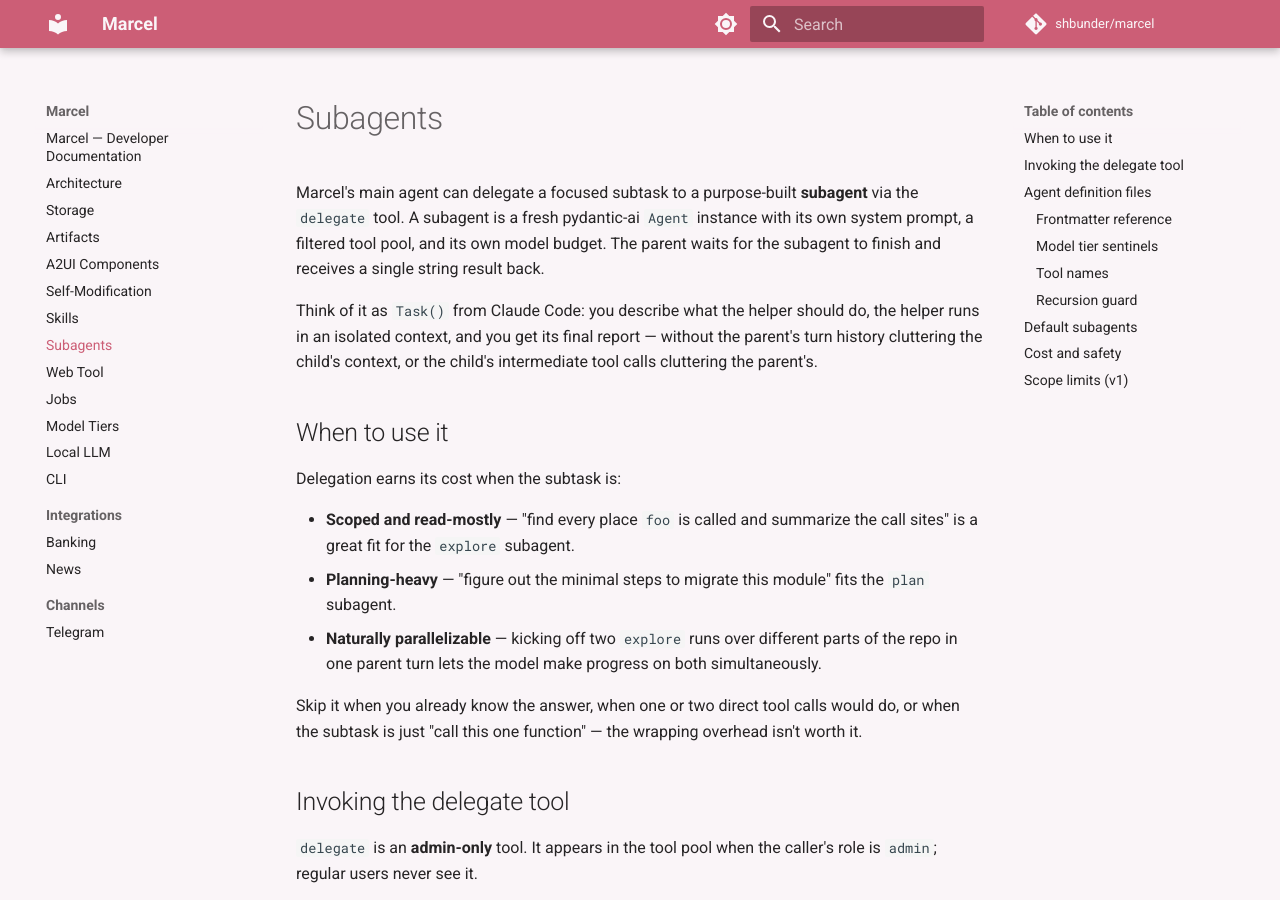
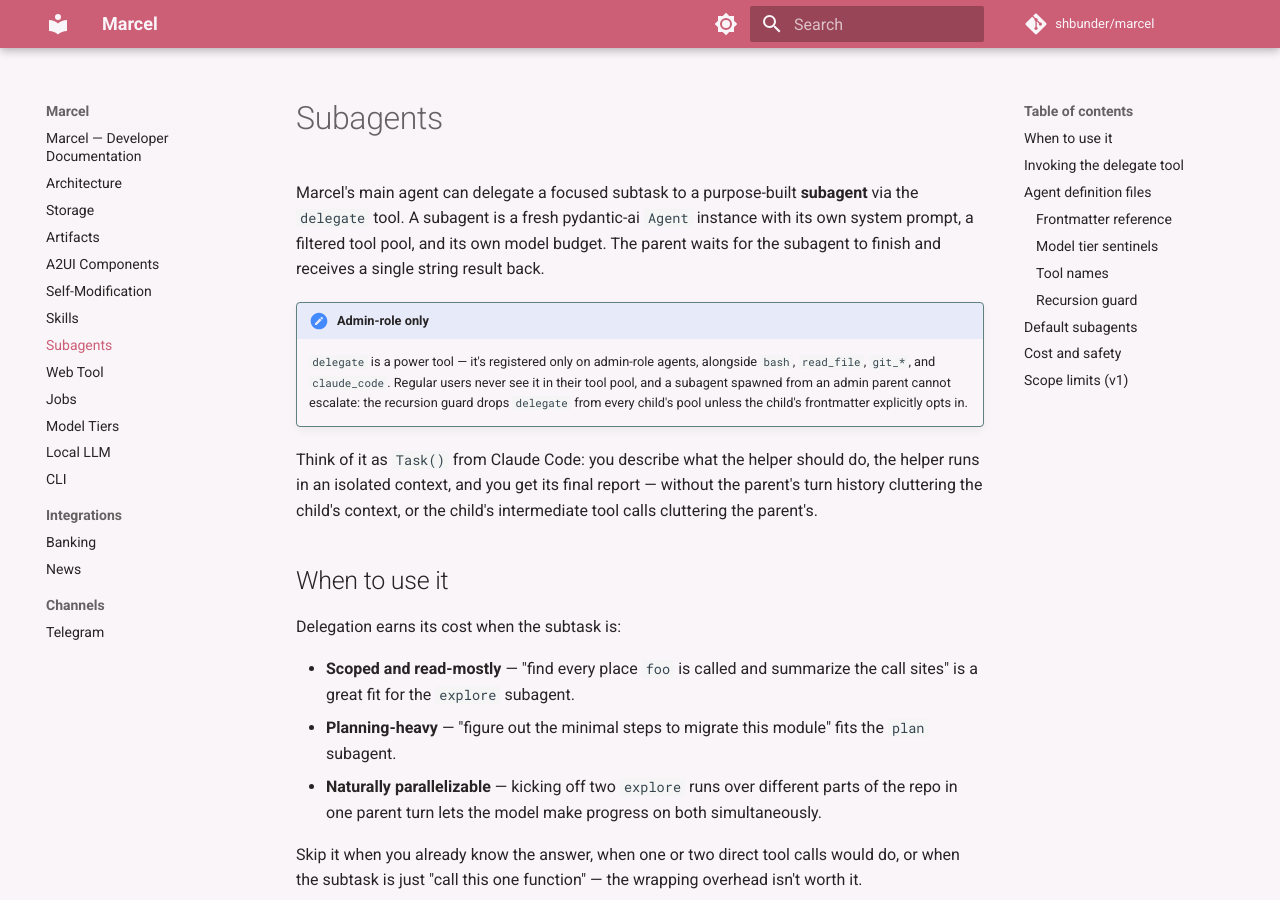
Before and after one commit to shbunder/marcel, an MkDocs documentation site: the page built from docs/subagents.md, in a window 1280 px wide and 900 px high. Built offline with MkDocs 1.6.1 and Material for MkDocs 9.7.7, drawn with Linux system fonts in a browser that asks for light colours; comment, search, counter and statistics services are not loaded.

Commit message:
🔧 [ISSUE-077] impl: document four-tier chain in onboarding + flag delegate as admin-only
Onboarding didn't mention any of the four MARCEL_*_MODEL env vars added
in ISSUE-076, so a fresh zoo keeper installing Marcel today couldn't
discover the fallback chain without browsing the mkdocs site directly
(audit finding #2).

- SETUP.md: new "Model tiers" subsection in the config reference table
  listing MARCEL_STANDARD_MODEL / BACKUP / FALLBACK / POWER plus the
  paired MARCEL_LOCAL_LLM_URL and MARCEL_LOCAL_LLM_MODEL that the local
  tier needs. Links docs/model-tiers.md and docs/local-llm.md inline.

- README.md: short paragraph in "Supported models" pointing at the
  chain — one line for BACKUP, one for FALLBACK, a link to
  docs/model-tiers.md. No hero churn.

- docs/subagents.md: admonition note at the top flagging delegate as
  admin-role-gated, since that was invisible to readers who tried the
  tool from a regular user and wondered why it wasn't available.

Co-Authored-By: Claude Opus 4.6 (1M context) <noreply@anthropic.com>

```diff
--- a/docs/subagents.md
+++ b/docs/subagents.md
@@ -5,6 +5,13 @@ Marcel's main agent can delegate a focused subtask to a purpose-built
 `Agent` instance with its own system prompt, a filtered tool pool, and its
 own model budget. The parent waits for the subagent to finish and receives
 a single string result back.
+
+!!! note "Admin-role only"
+    `delegate` is a power tool — it's registered only on admin-role agents,
+    alongside `bash`, `read_file`, `git_*`, and `claude_code`. Regular users
+    never see it in their tool pool, and a subagent spawned from an admin
+    parent cannot escalate: the recursion guard drops `delegate` from every
+    child's pool unless the child's frontmatter explicitly opts in.
 
 Think of it as `Task()` from Claude Code: you describe what the helper
 should do, the helper runs in an isolated context, and you get its final
```
Also changed, not shown: README.md (+7 -0 lines), SETUP.md (+17 -0 lines).
